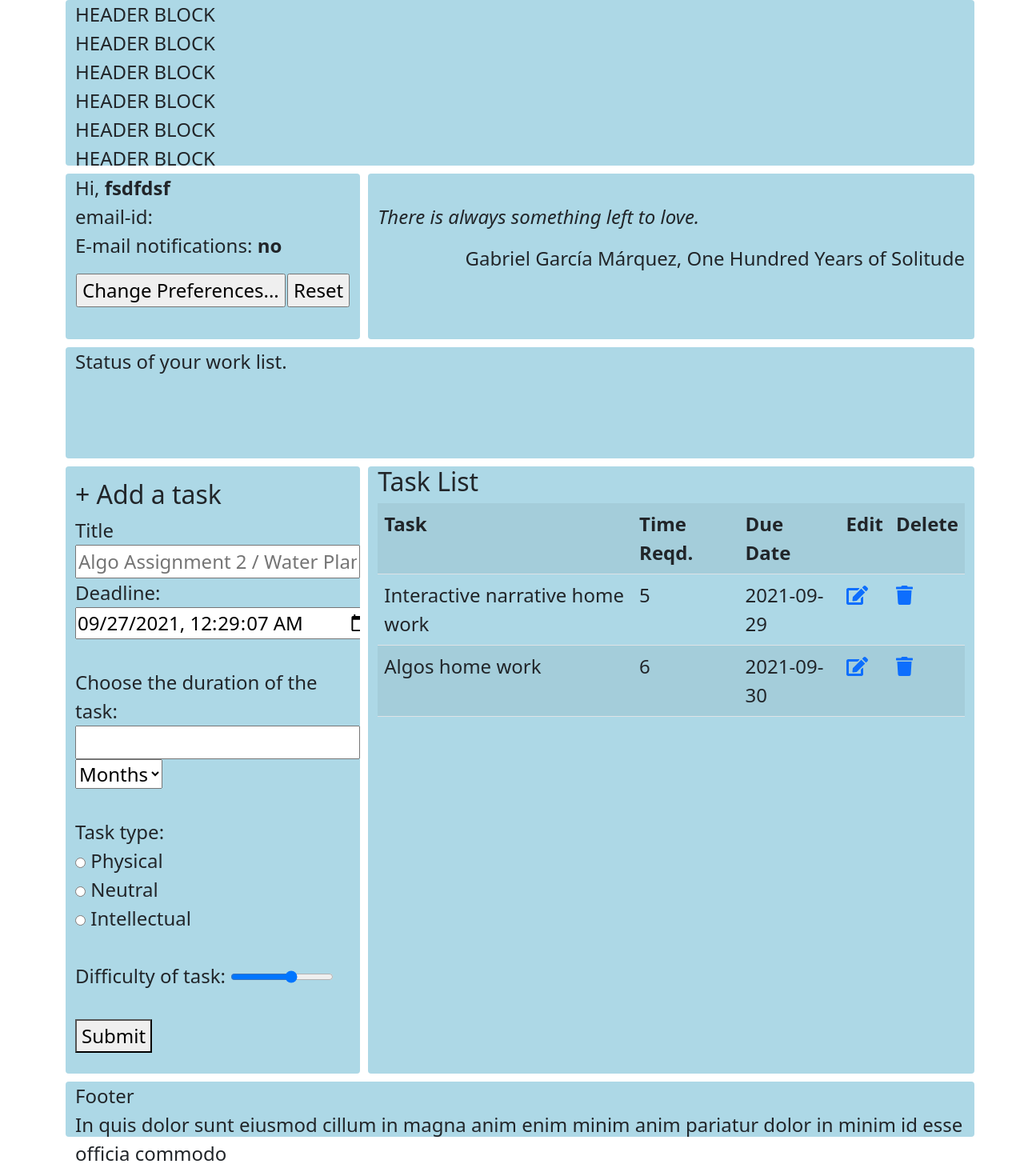
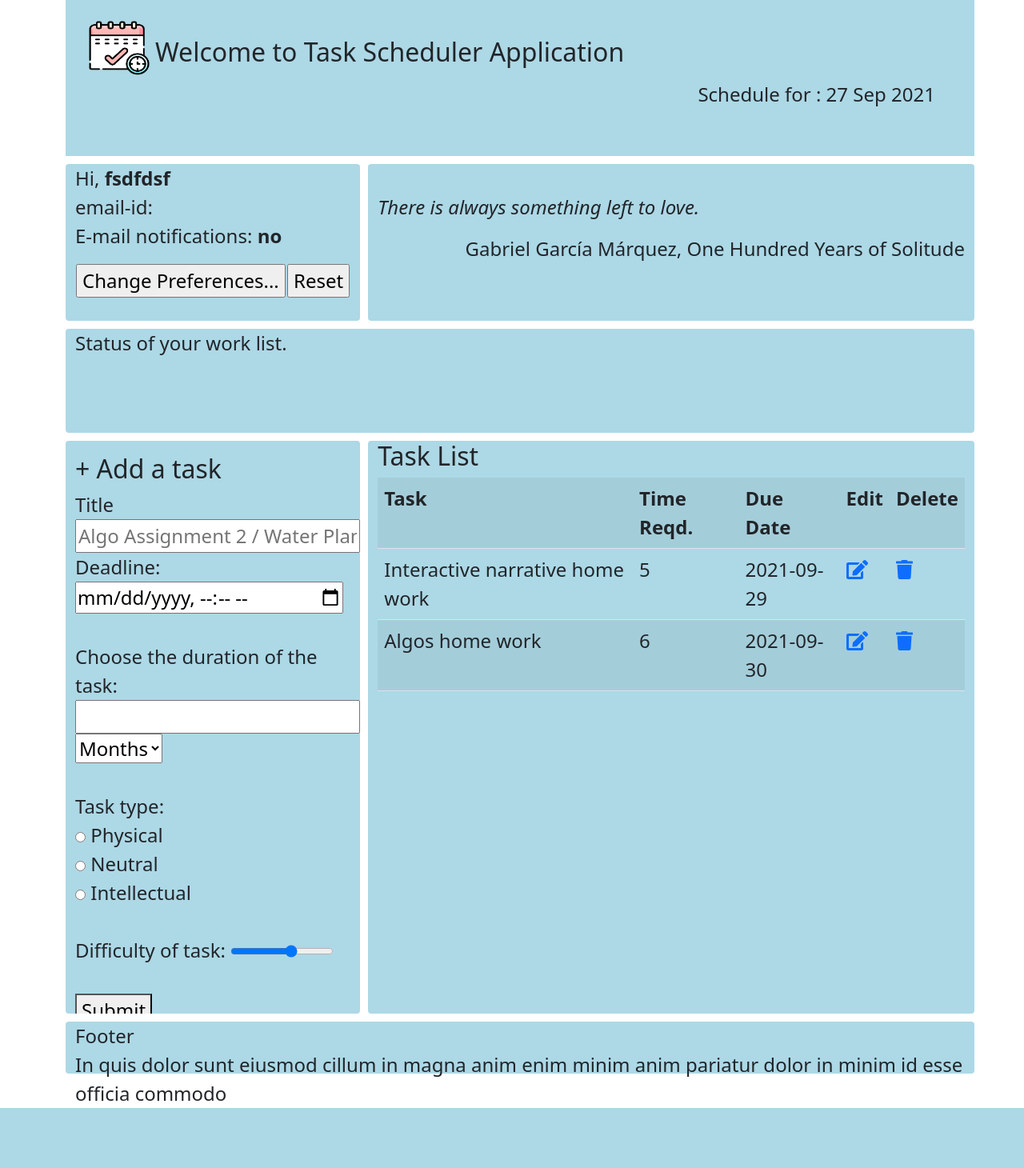
Before and after one commit to purv2100/Simplii21, a Flask app: page / in a window 1280 px wide. Shown: the whole page at 80% size. After the commit the page ends 1385 px from the top, so only its background shows below. Run offline with Flask 2, Linux system fonts and the light colour scheme; some libraries are stand-ins or nearby versions.

Commit message:
header changed

```diff
--- a/templates/index.html
+++ b/templates/index.html
@@ -24,6 +24,10 @@
 
   <!-- Custom inline JS   THIS SHOULD BE REMOVED!! -->
   <script type="text/javascript">
+      var today = new Date();
+    var date = today.toDateString().split(' ');
+    today = date[2] + " " + date[1] + " " + date[3];
+    document.getElementById("today").innerHTML = today;
     let page_data = JSON.parse('{{ data|tojson }}');
 
     console.log(page_data["task-list-block"]);
@@ -59,15 +63,14 @@
   <div class="container " id="main-container">
 
 
-    <div class="container overflow-auto rounded" id="header-block">
-      <p>
-        HEADER BLOCK <br>
-        HEADER BLOCK <br>
-        HEADER BLOCK <br>
-        HEADER BLOCK <br>
-        HEADER BLOCK <br>
-        HEADER BLOCK <br>
-      </p>
+       <div class="container overflow-auto" id="header-block">
+        <p><img src="../static/calendar.png" alt="" style="float:left;width:100px;height:100px;padding-top:20px;padding-left:10px"></p>
+        <p>
+        <h2 style="padding-top:30px;">Welcome to Task Scheduler Application</h2>
+        </p>
+        <p style="padding-left:70%;">Schedule for : <script type="text/javascript">
+        document.write(today)
+      </script> </p>
     </div>
 
 
```
